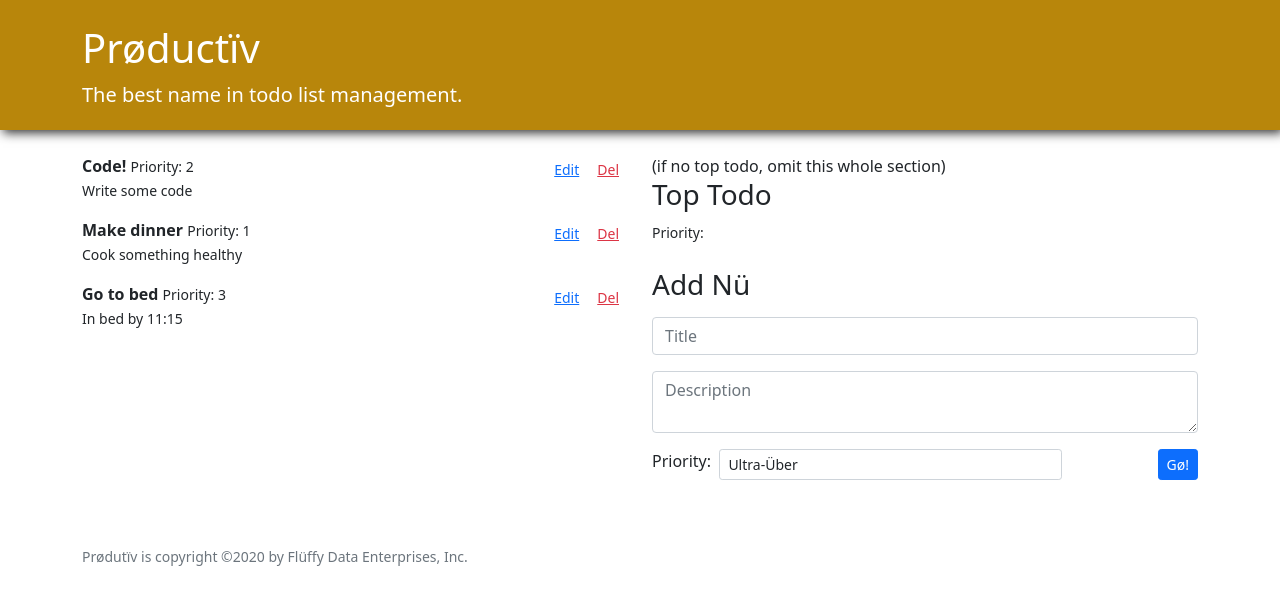
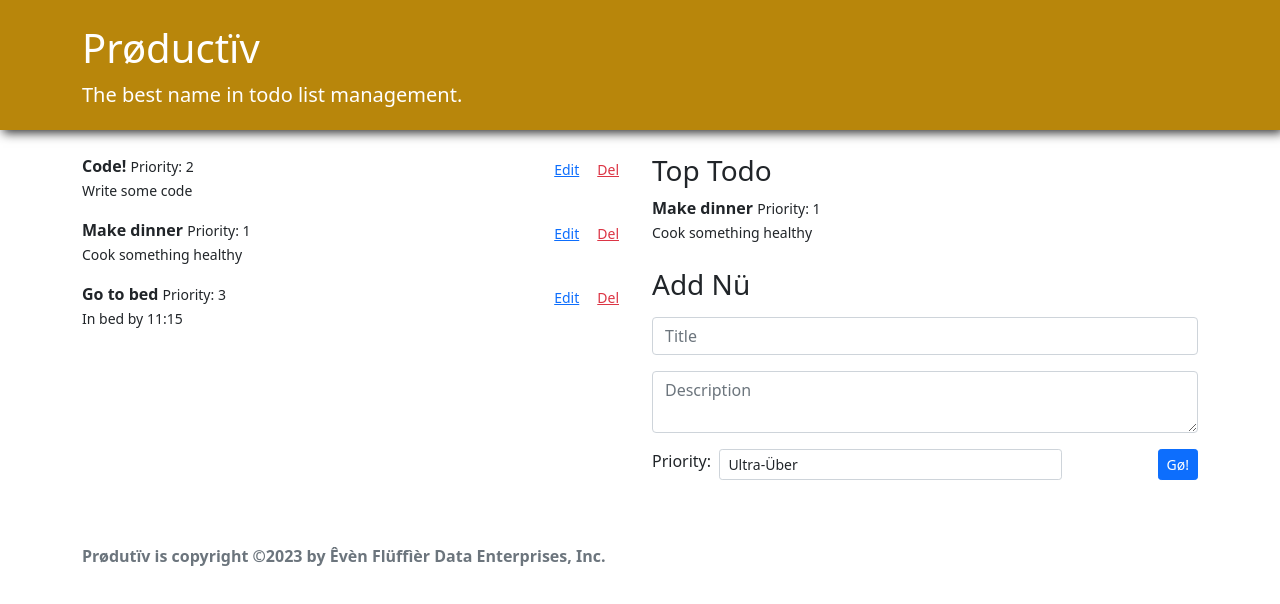
Before and after one commit to julianecassidy/productiv, a React (Create React App) app: page / in a window 1280 px wide. Shown: the top 604 px of the page. Built offline with nearby package versions, Linux system fonts and the light colour scheme; the HTML template or start-up script is replaced by a standard one.

Commit message:
added top todos

```diff
--- a/src/EditableTodo.js
+++ b/src/EditableTodo.js
@@ -5,24 +5,26 @@ import TodoForm from "./TodoForm";
 /** Show editable todo item.
  *
  * Props
- * - todo
+ * - toDo
  * - update(): fn to call to update a todo
  * - remove(): fn to call to remove a todo
+ *
+ * State
+ *  - beingEdited: Boolean
  *
  * EditableTodoList -> EditableTodo -> { Todo, TodoForm }
  */
 
 function EditableTodo({ toDo, update, remove }) {
-
   const [beingEdited, setBeingEdited] = useState(false);
   console.log("editedableTodo, beingEditedState: ", beingEdited);
 
   const toDoUpdateData = {
-  title: toDo.title,
-  description: toDo.description,
-  priority: toDo.priority,
-  id: toDo.id
-};
+    title: toDo.title,
+    description: toDo.description,
+    priority: toDo.priority,
+    id: toDo.id,
+  };
 
   /** Toggle if this is being edited */
   function toggleEdit() {
@@ -32,7 +34,7 @@ function EditableTodo({ toDo, update, remove }) {
   /** Call remove fn passed to this. */
   function handleDelete() {
     remove(toDo.id);
-   }
+  }
 
   /** Edit form saved; toggle isEditing and update in ancestor. */
   function handleSave(formData) {
@@ -42,9 +44,10 @@ function EditableTodo({ toDo, update, remove }) {
 
   return (
     <div className="EditableTodo">
-      {beingEdited
-        ? <TodoForm initialFormData={toDoUpdateData} handleSave={handleSave} />
-        : <div className="mb-3">
+      {beingEdited ? (
+        <TodoForm initialFormData={toDoUpdateData} handleSave={handleSave} />
+      ) : (
+        <div className="mb-3">
           <div className="float-end text-sm-end">
             <button
               className="EditableTodo-toggle btn-link btn btn-sm"
@@ -66,9 +69,8 @@ function EditableTodo({ toDo, update, remove }) {
             description={toDo.description}
             priority={toDo.priority}
           />
-        </div>}
-
-
+        </div>
+      )}
     </div>
   );
 }
--- a/src/Footer.js
+++ b/src/Footer.js
@@ -1,15 +1,17 @@
-import React from 'react';
+import React from "react";
 
 /** Site-wide footer for Flüffy Data Enterprises, Inc. */
 
 function Footer() {
   return (
-      <footer className="App-footer mt-5 text-muted">
-        <small>
-          Prødutïv is copyright ©2020 by Flüffy Data Enterprises, Inc.
-        </small>
-      </footer>
-  )
+    <footer className="App-footer mt-5 text-muted">
+      <large>
+        <b>
+          Prødutïv is copyright ©2023 by Êvèn Flüffìèr Data Enterprises, Inc.
+        </b>
+      </large>
+    </footer>
+  );
 }
 
 export default Footer;
--- a/src/TodoApp.js
+++ b/src/TodoApp.js
@@ -11,7 +11,7 @@ import EditableTodoList from "./EditableTodoList";
  * - initialTodos: possible array of [ todo, ... ]
  *
  * State:
- * - todos: array of [ todo, ... ]
+ * - toDos: array of [ todo, ... ]
  *
  * App -> TodoApp -> { TodoForm, EditableTodoList }
  */
@@ -23,23 +23,22 @@ function TodoApp({ initialTodos }) {
 
   /** add a new todo to list */
   function create(newTodo) {
-    const addedTodo = { ...newTodo, id: uuid()};
+    const addedTodo = { ...newTodo, id: uuid() };
     setToDos((toDos) => [...toDos, addedTodo]);
   }
 
   /** update a todo with updatedTodo */
   function update(updatedTodo) {
-    console.log("update is running");
-    const id = updatedTodo.id;
-    const origTodo = toDos.find(todo => todo.id === id);
-    const idx = toDos.indexOf(origTodo);
-    toDos.splice(idx, 1, updatedTodo)
+    const origTodoId = toDos.indexOf(
+      toDos.find((todo) => todo.id === updatedTodo.id)
+    );
+    toDos.splice(origTodoId, 1, updatedTodo);
     setToDos([...toDos]);
   }
 
   /** delete a todo by id */
   function remove(id) {
-    setToDos(toDos.filter(todo => todo.id !== id));
+    setToDos(toDos.filter((todo) => todo.id !== id));
   }
 
   return (
@@ -54,11 +53,12 @@ function TodoApp({ initialTodos }) {
         </div>
 
         <div className="col-md-6">
-          (if no top todo, omit this whole section)
-          <section className="mb-4">
-            <h3>Top Todo</h3>
-            <TopTodo />
-          </section>
+          {toDos.length > 0 && (
+            <section className="mb-4">
+              <h3>Top Todo</h3>
+              <TopTodo toDos={toDos} />
+            </section>
+          )}
           <section>
             <h3 className="mb-3">Add Nü</h3>
             <TodoForm handleSave={create} />
--- a/src/TodoForm.js
+++ b/src/TodoForm.js
@@ -1,5 +1,4 @@
 import React, { useState } from "react";
-
 
 /** Form for adding.
  *
@@ -7,20 +6,26 @@ import React, { useState } from "react";
  * - initialFormData
  * - handleSave: function to call in parent.
  *
+ * State:
+ *  - Object with
+ *    - title: Inital Form Data
+ *    - description: Inital Form Data
+ *    - priority: Inital Form Data
+ *    - id: Inital Form Data
+ *
  * { TodoApp, EditableTodo } -> TodoForm
  */
 
 function TodoForm({
-  initialFormData={title: "", description: "", priority: 1, id: ""},
-  handleSave
+  initialFormData = { title: "", description: "", priority: 1, id: "" },
+  handleSave,
 }) {
-
   const [formData, setFormData] = useState({
     title: initialFormData.title,
     description: initialFormData.description,
     priority: initialFormData.priority,
-    id: initialFormData.id
-  })
+    id: initialFormData.id,
+  });
 
   console.log("formData state", formData);
 
@@ -29,23 +34,21 @@ function TodoForm({
     const fieldName = evt.target.name;
     const value = evt.target.value;
 
-    setFormData(currData => {
+    setFormData((currData) => {
       currData[fieldName] = value;
-      return {...currData};
+      return { ...currData };
     });
   }
 
   /** Call parent function and clear form. */
   function handleSubmit(evt) {
     evt.preventDefault();
-    console.log("formData", formData);
     handleSave(formData);
     setFormData(initialFormData);
   }
 
   return (
     <form className="NewTodoForm" onSubmit={handleSubmit}>
-
       <div className="mb-3">
         <input
           id="newTodo-title"
@@ -55,6 +58,7 @@ function TodoForm({
           onChange={handleChange}
           value={formData.title}
           aria-label="Title"
+          required
         />
       </div>
 
@@ -72,10 +76,11 @@ function TodoForm({
 
       <div className="mb-3 d-flex justify-content-between">
         <div className="w-75 d-flex justify-content-between">
-            <label htmlFor="newTodo-priority"
-                   className="d-inline-flex">Priority:&nbsp;&nbsp;
+          <label htmlFor="newTodo-priority" className="d-inline-flex">
+            Priority:&nbsp;&nbsp;
           </label>
-            <select id="newTodo-priority"
+          <select
+            id="newTodo-priority"
             name="priority"
             value={formData.priority}
             onChange={handleChange}
@@ -90,7 +95,6 @@ function TodoForm({
           Gø!
         </button>
       </div>
-
     </form>
   );
 }
--- a/src/TopTodo.js
+++ b/src/TopTodo.js
@@ -5,17 +5,29 @@ import Todo from "./Todo";
 /** Shows the top todo.
  *
  * Props:
- * - todos
+ * - toDos
  *
  * TodoApp -> TopTodo
  */
 
-function TopTodo() {
+function TopTodo({ toDos }) {
   // lowest-priority # is the highest priority
-  // let top = todos.reduce(
-  //     (acc, cur) => cur.priority < acc.priority ? cur : acc, todos[0]);
+  let top = toDos.reduce(
+    (acc, cur) => (cur.priority < acc.priority ? cur : acc),
+    toDos[0]
+  );
+  console.log(top, "TOP TODO");
 
-  return <Todo  />;
+  return (
+    <Todo
+      id={top.id}
+      title={top.title}
+      description={top.description}
+      priority={top.priority}
+    />
+  );
 }
 
+// id, title, description, priority
+
 export default TopTodo;
```
Also changed, not shown: src/App.js (+5 -2 lines), src/EditableTodoList.js (+7 -2 lines). Lines whose indentation alone changed are shown as unchanged.
